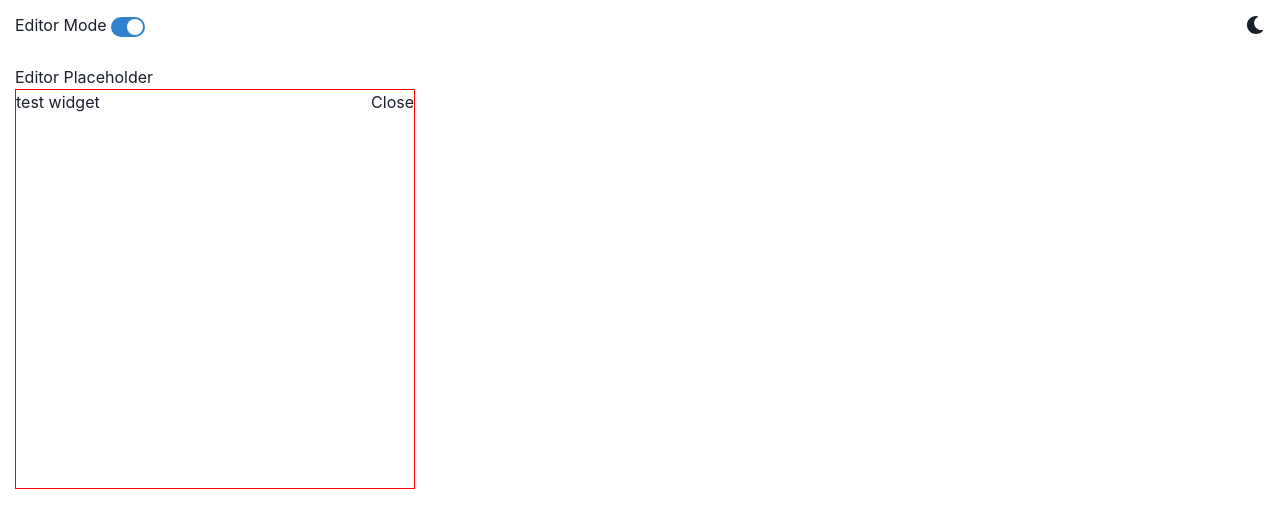
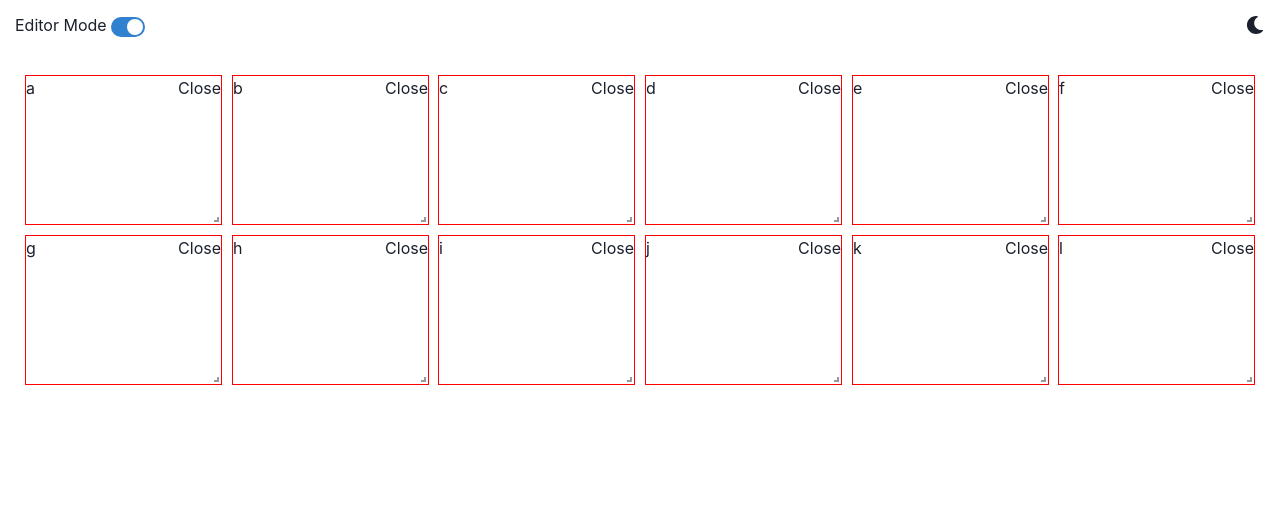
Before and after one commit to AVu120/dashboard-editor, a React (Create React App) app: page / in a window 1280 px wide. Shown: the top 528 px of the page. Built offline with nearby package versions, Linux system fonts and the light colour scheme.

Commit message:
Got draft draggable and resizable widget panels working in mock grid layout.

```diff
--- a/package.json
+++ b/package.json
@@ -18,6 +18,7 @@
     "node-sass": "^6.0.1",
     "react": "^17.0.2",
     "react-dom": "^17.0.2",
+    "react-grid-layout": "^1.3.0",
     "react-icons": "^3.0.0",
     "react-scripts": "4.0.3",
     "typescript": "^3.9.5",
@@ -49,6 +50,7 @@
     ]
   },
   "devDependencies": {
+    "@types/react-grid-layout": "^1.1.2",
     "husky": "^7.0.0"
   }
 }
--- a/src/components/common/widgets/WidgetCard/WidgetCard.module.scss
+++ b/src/components/common/widgets/WidgetCard/WidgetCard.module.scss
@@ -1,7 +1,9 @@
 .WidgetCard {
-  height: 400px;
-  width: 400px;
+  // height: 200px;
+  // width: 200px;
   border: 1px solid red;
+  height: 100%;
+  width: 100%;
 }
 
 .header {
--- a/src/pages/editor/Editor.tsx
+++ b/src/pages/editor/Editor.tsx
@@ -1,12 +1,42 @@
-import React, { FC } from "react";
+import React, { FC, useState } from "react";
 import WidgetCard from "../../components/common/widgets/WidgetCard/WidgetCard";
+import RGL, { WidthProvider } from "react-grid-layout";
+import "react-grid-layout/css/styles.css";
+
+const ReactGridLayout = WidthProvider(RGL);
 
 const Editor: FC = () => {
+  const initialLayout = [
+    { i: "a", x: 0, y: 0, w: 1, h: 1 },
+    { i: "b", x: 1, y: 0, w: 1, h: 1 },
+    { i: "c", x: 2, y: 0, w: 1, h: 1 },
+    { i: "d", x: 3, y: 0, w: 1, h: 1 },
+    { i: "e", x: 4, y: 0, w: 1, h: 1 },
+    { i: "f", x: 5, y: 0, w: 1, h: 1 },
+    { i: "g", x: 0, y: 1, w: 1, h: 1 },
+    { i: "h", x: 1, y: 1, w: 1, h: 1 },
+    { i: "i", x: 2, y: 1, w: 1, h: 1 },
+    { i: "j", x: 3, y: 1, w: 1, h: 1 },
+    { i: "k", x: 4, y: 1, w: 1, h: 1 },
+    { i: "l", x: 5, y: 1, w: 1, h: 1 },
+  ];
+  const [layout, setLayout] = useState(initialLayout);
+
   return (
-    <div>
-      Editor Placeholder
-      <WidgetCard title="test widget" />
-    </div>
+    <ReactGridLayout
+      className="layout"
+      layout={layout}
+      cols={6}
+      isDraggable
+      isResizable
+      onLayoutChange={(layout) => setLayout(layout)}
+    >
+      {layout.map((item) => (
+        <div key={item.i}>
+          <WidgetCard title={item.i} data-grid={item} />
+        </div>
+      ))}
+    </ReactGridLayout>
   );
 };
 
```
Also changed, not shown: 1 other file (tests, documents, lock files or other folders).
